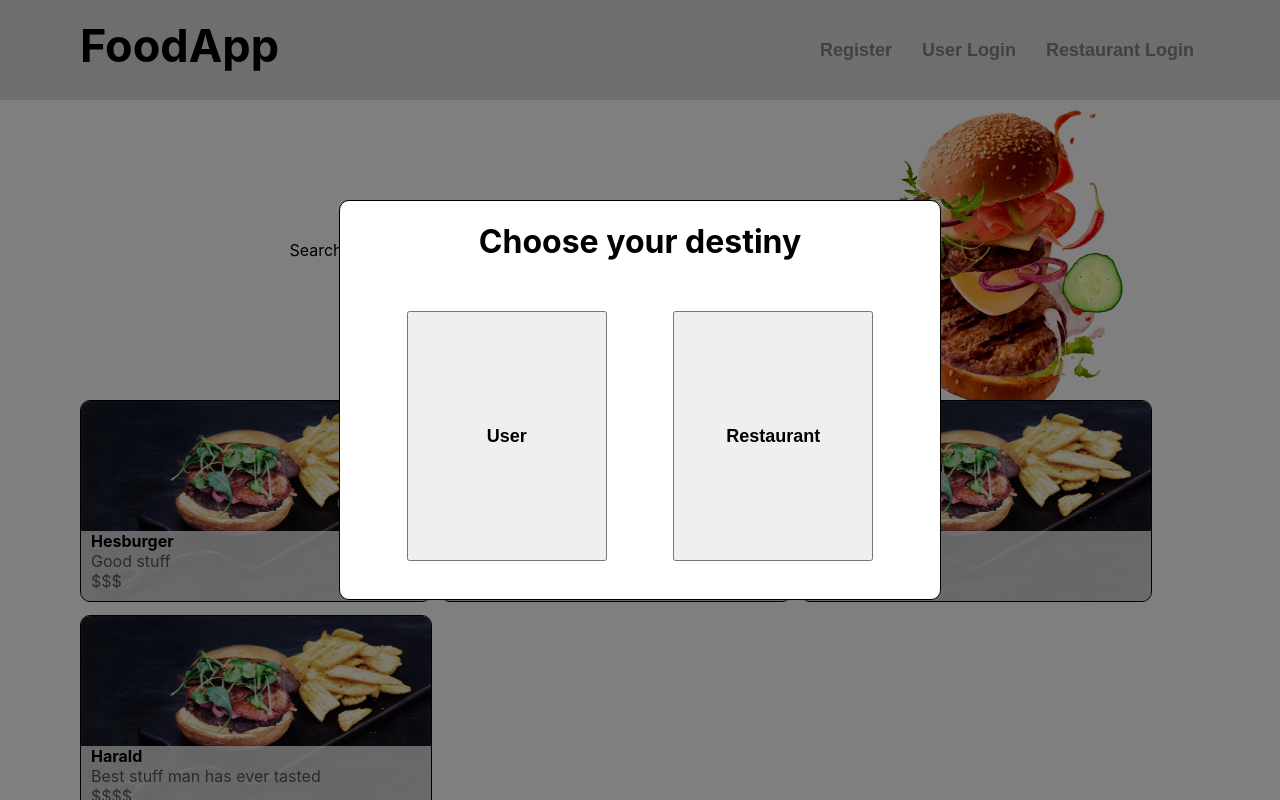
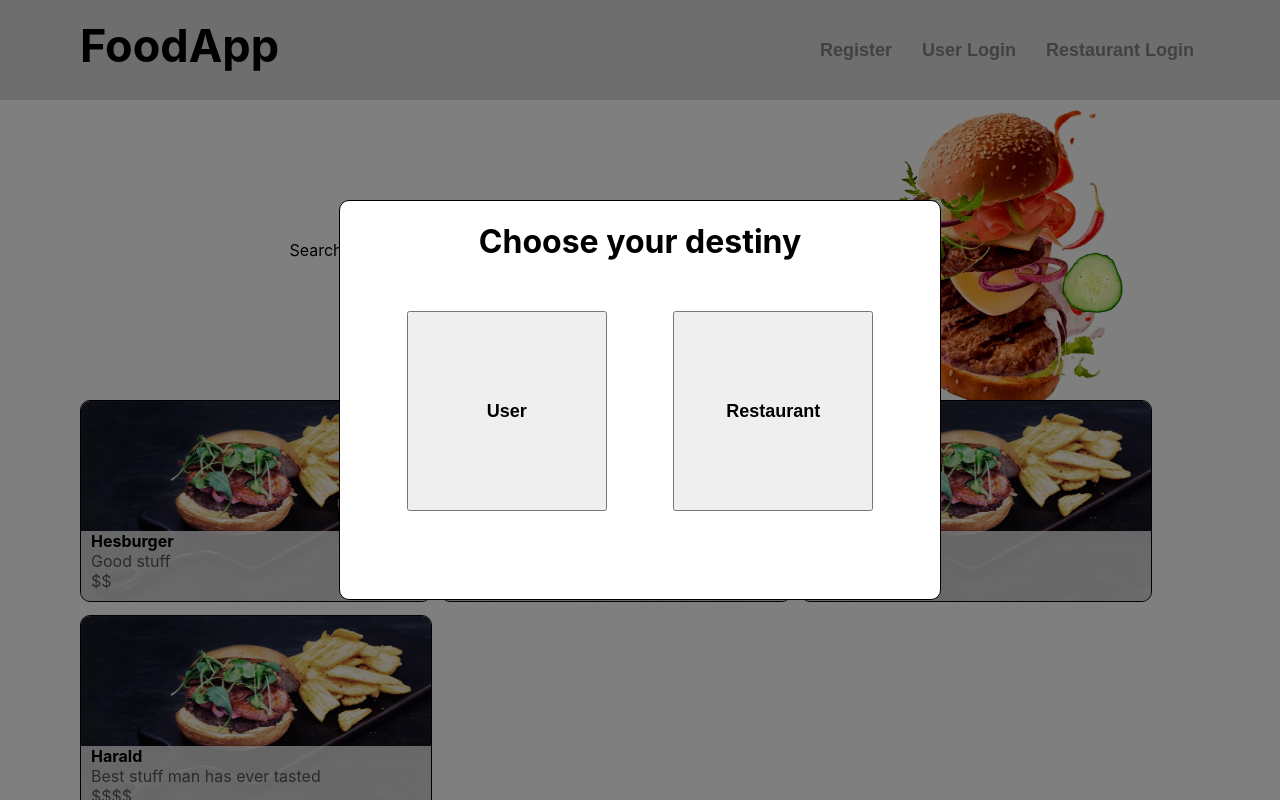
Before and after one commit to AWAGroup5/Frontend, a React (Create React App) app: page / in a window 1280 px wide. Both pictures are taken after a click on the button "Register". Shown: the top 800 px of the page. Built offline with nearby package versions, Linux system fonts and the light colour scheme.

Commit message:
Few popups done, Routes initialized, Links created

```diff
--- a/package.json
+++ b/package.json
@@ -6,8 +6,10 @@
     "@testing-library/jest-dom": "^5.15.0",
     "@testing-library/react": "^11.2.7",
     "@testing-library/user-event": "^12.8.3",
+    "history": "^5.1.0",
     "react": "^17.0.2",
     "react-dom": "^17.0.2",
+    "react-router-dom": "^6.0.1",
     "react-scripts": "4.0.3",
     "web-vitals": "^1.1.2"
   },
--- a/src/App.js
+++ b/src/App.js
@@ -1,4 +1,5 @@
 import React from 'react';
+import { Routes, Route } from 'react-router-dom';
 import Home from './components/Home';
 
 
@@ -6,7 +7,10 @@ class App extends React.Component {
   render() {
     return(
       <div>
-          <Home />
+        <Routes>
+          <Route path="/" element={ <Home /> } />
+
+        </Routes>
       </div>
     );
   };
--- a/src/components/Home.js
+++ b/src/components/Home.js
@@ -22,7 +22,6 @@ class Home extends React.Component {
         return (
             <><NavBar />
             <div className= { styles.spacer }></div>
-
             <div className={ styles.search }>
                 <div className={ styles.searchText }>
                 Search <div className={ styles.bar }><input
--- a/src/components/NavBar.js
+++ b/src/components/NavBar.js
@@ -1,18 +1,27 @@
 import React from 'react'
+import { Link } from 'react-router-dom';
 import styles from './navBar.module.css'
 import Popup from './Popup'
+import Userlogin from './Userlogin';
 
 class NavBar extends React.Component {
     constructor() {
         super();
         this.state = {
-            showPopup: false
+            showPopup: false,
+            showLogin: false
         };
     }
 
     togglePopup() {
         this.setState({
             showPopup: !this.state.showPopup
+        });
+    }
+
+    toggleLogin() {
+        this.setState({
+            showLogin: !this.state.showLogin
         });
     }
 
@@ -27,19 +36,16 @@ class NavBar extends React.Component {
                     <button className={styles.leftbuttons} onClick={ this.togglePopup.bind(this)}>
                         Register
                     </button>
-                    <a href="userlogin">
-                        <button className={styles.leftbuttons}>
-                            User Login
-                        </button>
-                    </a>
-                    <a href="restaurantlogin">
+                    <button className={styles.leftbuttons} onClick= { this.toggleLogin.bind(this)}>
+                        User Login
+                    </button>
+                    <Link to="restaurantlogin">
                         <button className={styles.leftbuttons}>
                             Restaurant Login
                         </button>
-                    </a>
-                    {
-                        this.state.showPopup ? <Popup text='Choose your destiny' closePopup={this.togglePopup.bind(this)} /> : null
-                    }
+                    </Link>
+                    { this.state.showPopup ? <Popup text='Choose your destiny' closePopup={this.togglePopup.bind(this)} /> : null }
+                    { this.state.showLogin ? <Userlogin closePopup={this.toggleLogin.bind(this)} /> : null }
                 </div>
             </div>
         </div>
--- a/src/components/Popup.js
+++ b/src/components/Popup.js
@@ -1,22 +1,24 @@
 import React from 'react'
 import styles from './popup.module.css'
+import { Link } from 'react-router-dom'
 
 class Popup extends React.Component {
     render() {
       return (
-        <div className={ styles.popup }>
+        <>
+        <div className={ styles.blocker } onClick={this.props.closePopup}></div>
             <div className={ styles.popup_inner }>
                 <h1 className={ styles.header }> {this.props.text} </h1>
                 <div className={ styles.buttons }>
-                    <a href="userReg">
-                        <button className={ styles.button } onClick={this.props.closePopup}>User</button>
-                    </a>
-                    <a href="resReg">
-                        <button className={ styles.button } onClick={this.props.closePopup}>Restaurant</button>
-                    </a>
+                    <Link to="userReg" >
+                        <button className={ styles.button }>User</button>
+                    </Link>
+                    <Link to="resReg">
+                        <button className={ styles.button }>Restaurant</button>
+                    </Link>
                 </div>
             </div>
-        </div>
+        </>
       );
     }
   }
--- a/src/components/Restaurant.js
+++ b/src/components/Restaurant.js
@@ -1,23 +1,29 @@
 import React, { Component } from 'react'
+import { Link } from 'react-router-dom'
 import styles from './Restaurant.module.css'
 
 export default class Restaurant extends Component {
     render() {
+        let str = "$";
+        let path = this.props.name.toString();
+        path = path.toLowerCase().replace(" ", "");
         return (
+            <Link to={path}>
             <div className={ styles.container }>
-                <img src="Food.jpg" alt="picture of food" className={ styles.image }/>
+                <img src="Food.jpg" alt="food" className={ styles.image }/>
                     <div className={ styles.headercontainer }>
                         <div className={ styles.header }>
-                            {this.props.name}
+                            { this.props.name }
                         </div>
                         <div className={ styles.greytext }>
-                            {this.props.description}
+                            { this.props.description }
                         </div>
                         <div className={ styles.greytext }>
-                            {this.props.price}$
+                            { str.repeat(this.props.price) }
                         </div>
                     </div>
             </div>
+            </Link>
         )
     }
 }
--- /dev/null
+++ b/src/components/Userlogin.js
@@ -0,0 +1,30 @@
+import React, { Component } from 'react'
+import styles from './userlogin.module.css'
+
+export default class Userlogin extends Component {
+    constructor(props) {
+        super(props);
+        this.state = {};
+    }
+
+    submitLogin(e) {};
+
+    render() {
+        return (
+            <>
+            <div className={ styles.blocker } onClick={this.props.closePopup}></div>
+            <div className={ styles.popup }>
+                <div className={ styles.container}>
+                    <label for="username" className={ styles.text }>Username:</label>
+                    <input type="text" name="username" placeholder="Username"></input>
+                </div>
+                <div className={ styles.container}>
+                <label for="password" className={ styles.text }>Password:</label>
+                    <input type="password" name="password" placeholder="Password"></input>
+                </div>
+                <button className={ styles.button } onClick={( this.submitLogin.bind(this), this.props.closePopup )}>Login</button>
+            </div>
+            </>
+        )
+    }
+}
--- a/src/components/navBar.module.css
+++ b/src/components/navBar.module.css
@@ -45,3 +45,8 @@
 .leftbuttons:active {
     color: rgb(83, 83, 83);
 }
+
+a {
+    color: black;
+    text-decoration: none;
+}
--- a/src/components/popup.module.css
+++ b/src/components/popup.module.css
@@ -1,4 +1,4 @@
-.popup {
+.blocker {
     position: fixed;
     width: 100%;
     height: 100%;
@@ -11,8 +11,9 @@
   }
 
 .popup_inner {
-    position: absolute;
+    position: fixed;
     max-width: 600px;
+    min-height: 350px;
     left: 25%;
     right: 25%;
     top: 25%;
@@ -21,6 +22,7 @@
     background: white;
     border: 1px solid black;
     border-radius: 10px;
+    z-index: 1;
   }
 
 .header {
@@ -37,7 +39,7 @@
 
 .button {
     width: 200px;
-    height: 250px;
+    height: 200px;
     font-size: large;
     font-weight: bold;
 }
--- a/src/components/restaurantdata.json
+++ b/src/components/restaurantdata.json
@@ -4,25 +4,25 @@
         "id": 1,
         "name": "Hesburger",
         "description": "Good stuff",
-        "price": "$$"
+        "price": 2
     },
     {
         "id": 2,
         "name": "Burger King",
         "description": "Good stuff",
-        "price": "$$"
+        "price": 3
     },
     {
         "id": 3,
         "name": "Taco Bell",
         "description": "Filler",
-        "price": "$"
+        "price": 1
     },
     {
         "id": 4,
         "name": "Harald",
         "description": "Best stuff man has ever tasted",
-        "price": "$$$"
+        "price": 4
     }
 ]
 }
--- /dev/null
+++ b/src/components/userlogin.module.css
@@ -0,0 +1,43 @@
+.blocker {
+    position: fixed;
+    width: 100%;
+    height: 100%;
+    top: 0;
+    left: 0;
+    right: 0;
+    bottom: 0;
+    margin: auto;
+    background-color: rgba(0,0,0, 0.5);
+}
+
+.popup {
+    display: flex;
+    flex-direction: column;
+    justify-content: center;
+    align-items: center;
+    position: fixed;
+    border: 1px solid black;
+    border-radius: 10px;
+    width: 300px;
+    height: 150px;
+    background-color: white;
+    left: 68.5%;
+    top: 70px;
+}
+
+.container {
+    display: flex;
+    align-items: center;
+    padding: 8px;
+}
+
+.button {
+    width: 100px;
+    margin-top: 10px;
+    padding: 5px;
+}
+
+.text {
+    font-weight: bold;
+    margin-right: 8px;
+}
--- a/src/index.js
+++ b/src/index.js
@@ -1,12 +1,15 @@
 import React from 'react';
 import ReactDOM from 'react-dom';
+import { BrowserRouter } from 'react-router-dom';
 import './index.css';
 import App from './App';
 import reportWebVitals from './reportWebVitals';
 
 ReactDOM.render(
   <React.StrictMode>
-    <App />
+    <BrowserRouter>
+      <App />
+    </BrowserRouter>
   </React.StrictMode>,
   document.getElementById('root')
 );
```
Also changed, not shown: 1 other file (tests, documents, lock files or other folders).
